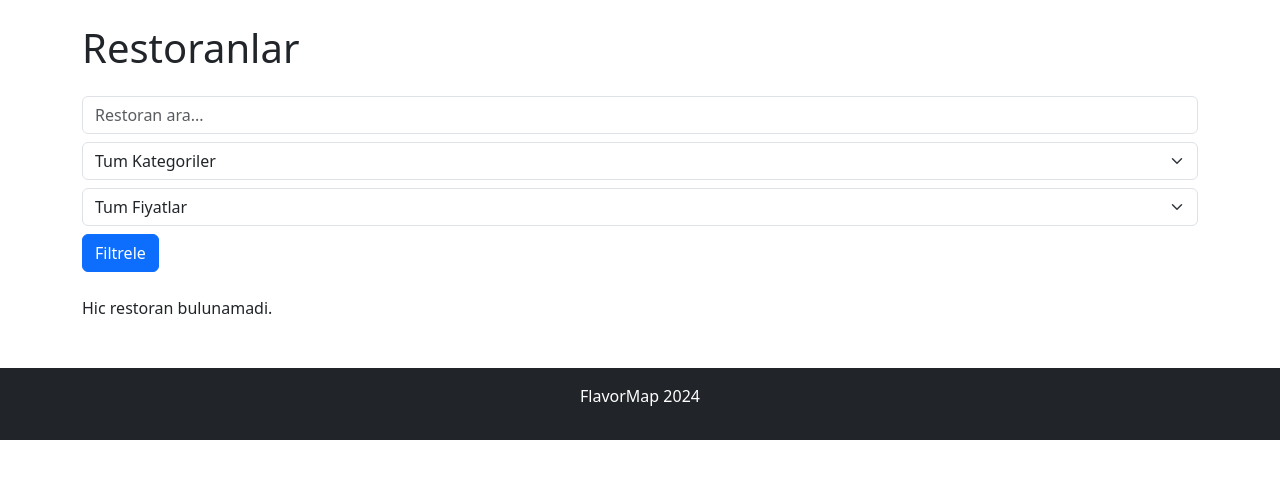
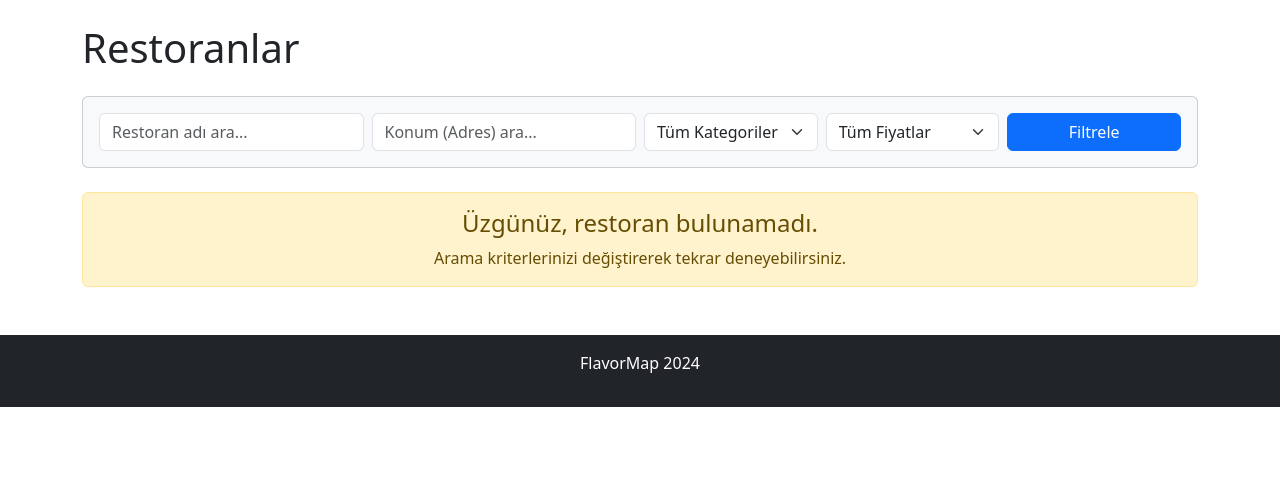
Before and after one commit to EmreSndkc/flavormap, a Django app: page /restoranlar/ in a window 1280 px wide. Shown: the part 56-535 px from the top of the page. Run offline with Django 5.2, Linux system fonts and the light colour scheme; data that the repository does not hold is empty.

Commit message:
feat: arama formuna konum filtresi eklendi ve liste tasarımı iyileştirildi

```diff
--- a/restaurants/views.py
+++ b/restaurants/views.py
@@ -23,6 +23,7 @@ def restaurant_list(request):
     category_id = request.GET.get('category')
     price_range = request.GET.get('price')
     search_query = request.GET.get('q')
+    location_query = request.GET.get('location')
 
     if category_id:
         restaurants = restaurants.filter(category_id=category_id)
@@ -30,6 +31,8 @@ def restaurant_list(request):
         restaurants = restaurants.filter(price_range=price_range)
     if search_query:
         restaurants = restaurants.filter(name__icontains=search_query)
+    if location_query:
+        restaurants = restaurants.filter(address__icontains=location_query)
 
     context = {
         'restaurants': restaurants,
@@ -37,6 +40,7 @@ def restaurant_list(request):
         'selected_category': category_id,
         'selected_price': price_range,
         'search_query': search_query,
+        'location_query': location_query,
     }
     return render(request, 'restaurants/restaurant_list.html', context)
 
--- a/templates/restaurants/restaurant_list.html
+++ b/templates/restaurants/restaurant_list.html
@@ -11,48 +11,66 @@
     {% endif %}
 </div>
 
-<form method="get" class="mb-4">
-    <input type="text" name="q" placeholder="Restoran ara..." value="{{ search_query|default:'' }}" class="form-control mb-2">
-    <select name="category" class="form-select mb-2">
-        <option value="">Tum Kategoriler</option>
+<div class="card mb-4 bg-light">
+    <div class="card-body">
+        <form method="get" class="row g-2">
+            <div class="col-md-3">
+                <input type="text" name="q" placeholder="Restoran adı ara..." value="{{ search_query|default:'' }}" class="form-control">
+            </div>
+            <div class="col-md-3">
+                <input type="text" name="location" placeholder="Konum (Adres) ara..." value="{{ location_query|default:'' }}" class="form-control">
+            </div>
+            <div class="col-md-2">
+                <select name="category" class="form-select">
+                    <option value="">Tüm Kategoriler</option>
                     {% for category in categories %}
                         <option value="{{ category.id }}" {% if selected_category == category.id|stringformat:"s" %}selected{% endif %}>{{ category.name }}</option>
                     {% endfor %}
                 </select>
-    <select name="price" class="form-select mb-2">
-        <option value="">Tum Fiyatlar</option>
+            </div>
+            <div class="col-md-2">
+                <select name="price" class="form-select">
+                    <option value="">Tüm Fiyatlar</option>
                     <option value="€" {% if selected_price == "€" %}selected{% endif %}>€ - Ekonomik</option>
                     <option value="€€" {% if selected_price == "€€" %}selected{% endif %}>€€ - Orta</option>
-        <option value="€€€" {% if selected_price == "€€€" %}selected{% endif %}>€€€ - Luks</option>
+                    <option value="€€€" {% if selected_price == "€€€" %}selected{% endif %}>€€€ - Lüks</option>
                 </select>
-    <button type="submit" class="btn btn-primary">Filtrele</button>
+            </div>
+            <div class="col-md-2">
+                <button type="submit" class="btn btn-primary w-100">Filtrele</button>
+            </div>
         </form>
+    </div>
+</div>
 
 {% if restaurants %}
-    <p>{{ restaurants|length }} restoran bulundu.</p>
+    <p class="text-muted">{{ restaurants|length }} restoran bulundu.</p>
     <div class="row">
         {% for restaurant in restaurants %}
         <div class="col-md-4 mb-3">
-            <div class="card">
+            <div class="card h-100">
                 <div class="card-body">
                     <h5 class="card-title">{{ restaurant.name }}</h5>
-                    <p class="card-text">{{ restaurant.description }}</p>
-                    <p><strong>Adres:</strong> {{ restaurant.address }}</p>
-                    <p><strong>Telefon:</strong> {{ restaurant.phone }}</p>
-                    <p><strong>Fiyat:</strong> {{ restaurant.price_range }}</p>
+                    <p class="card-text text-truncate">{{ restaurant.description }}</p>
+                    <p class="mb-1"><small><strong>Adres:</strong> {{ restaurant.address }}</small></p>
+                    <p class="mb-1"><small><strong>Telefon:</strong> {{ restaurant.phone }}</small></p>
+                    <p class="mb-1"><small><strong>Fiyat:</strong> {{ restaurant.price_range }}</small></p>
                     {% if restaurant.average_rating %}
-                        <p><strong>Puan:</strong> {{ restaurant.average_rating }} / 5</p>
+                        <p class="mb-2"><small><strong>Puan:</strong> <span class="badge bg-warning text-dark">{{ restaurant.average_rating }} / 5</span></small></p>
                     {% else %}
-                        <p>Henuz puan yok.</p>
+                        <p class="mb-2"><small class="text-muted">Henüz puan yok.</small></p>
                     {% endif %}
-                    <a href="{% url 'restaurants:restaurant_detail' restaurant.pk %}" class="btn btn-primary btn-sm">Detay</a>
+                    <a href="{% url 'restaurants:restaurant_detail' restaurant.pk %}" class="btn btn-primary btn-sm mt-2">Detay</a>
                 </div>
             </div>
         </div>
         {% endfor %}
     </div>
 {% else %}
-    <p>Hic restoran bulunamadi.</p>
+    <div class="alert alert-warning text-center mt-4">
+        <h4>Üzgünüz, restoran bulunamadı.</h4>
+        <p class="mb-0">Arama kriterlerinizi değiştirerek tekrar deneyebilirsiniz.</p>
+    </div>
 {% endif %}
 
 {% endblock %}
```
Lines whose indentation alone changed are shown as unchanged.
